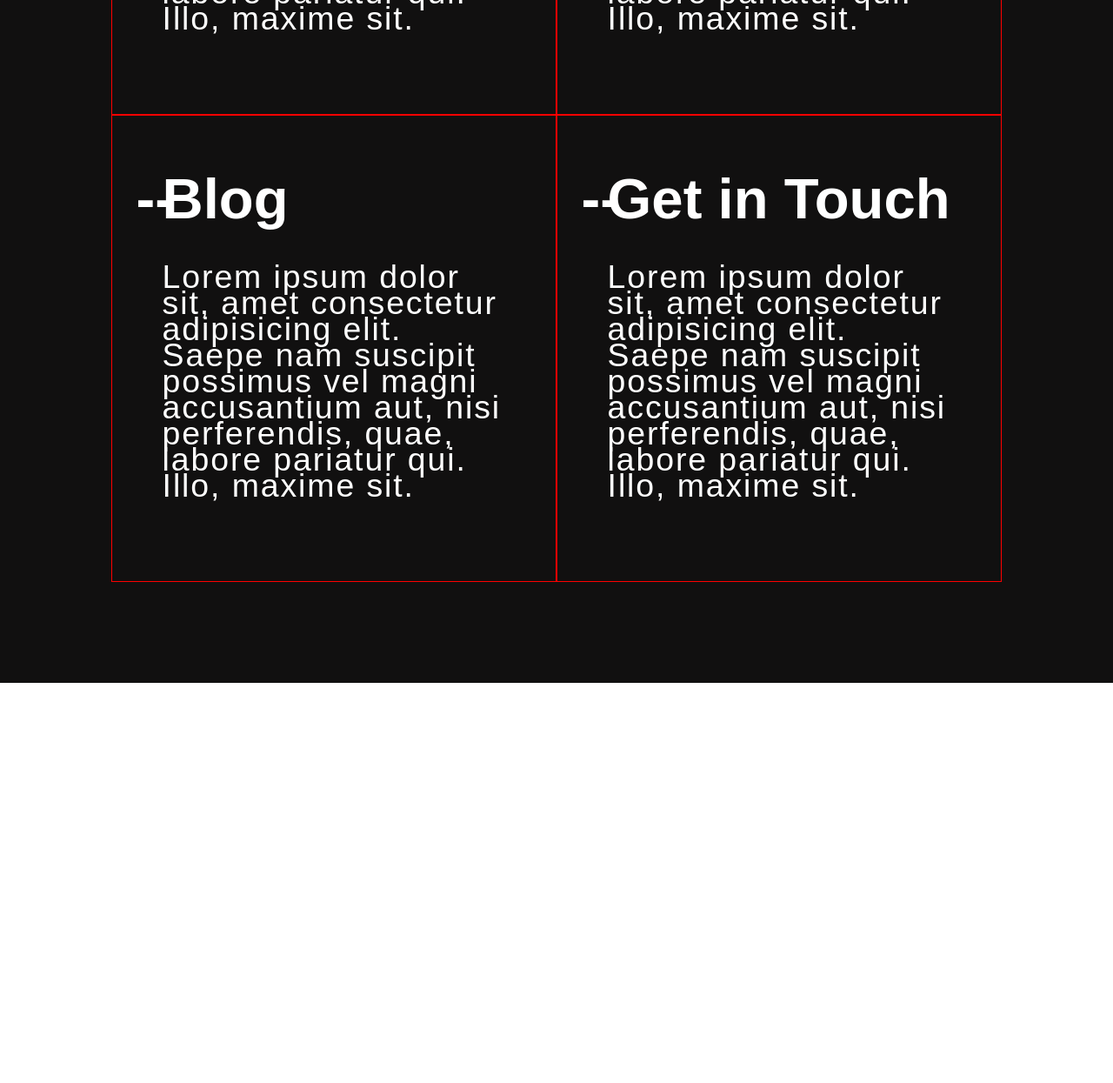
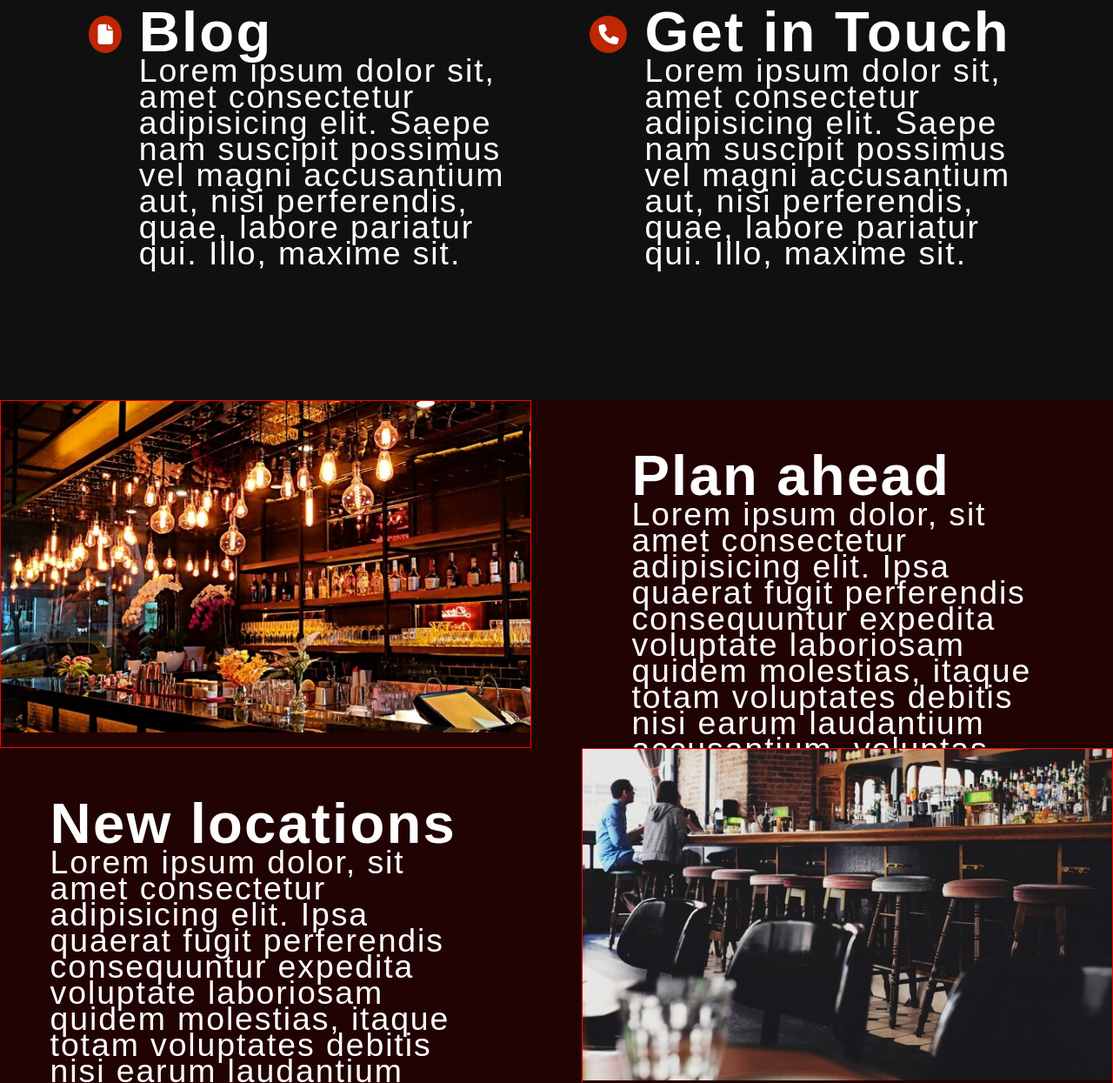
Before and after one commit to shin1211/Seungmin-Shin-Project-One, a plain HTML site: page index.html in a window 1280 px wide. Shown: the part 1160-2405 px from the top of the page at 87% size. Before the commit the page ends 1945 px from the top, so only its background shows below. Drawn offline with Linux system fonts and the light colour scheme; a web font is replaced by a local one.

Commit message:
header, section-1 done, working on section-2

```diff
--- a/index.html
+++ b/index.html
@@ -9,6 +9,7 @@
     <link rel="preconnect" href="https://fonts.gstatic.com" crossorigin>
     <link href="https://fonts.googleapis.com/css2?family=Chathura:wght@400;700&family=Tulpen+One&display=swap" rel="stylesheet">
     <link rel="stylesheet" href="./styles/style.css">
+    <script src="https://kit.fontawesome.com/47d75b071a.js" crossorigin="anonymous"></script>
 </head>
 <body>
     <!--  Header Start -->
@@ -38,25 +39,61 @@
             <div class="wrapper">
                 <ul>
                     <li>
+                        <i class="fas fa-home"></i>
+                        <div class="content">
                             <h2>New space</h2>
                             <p>Lorem ipsum dolor sit, amet consectetur adipisicing elit. Saepe nam suscipit possimus vel magni accusantium aut, nisi perferendis, quae, labore pariatur qui. Illo, maxime sit.</p>
+                        </div>
                     </li>
                     <li>
+                        <i class="fas fa-users"></i>
+                        <div class="content">
                             <h2>Community</h2>
                             <p>Lorem ipsum dolor sit, amet consectetur adipisicing elit. Saepe nam suscipit possimus vel magni accusantium aut, nisi perferendis, quae, labore pariatur qui. Illo, maxime sit.</p>
+                        </div>
                     </li>
                     <li>
+                        <i class="fas fa-file"></i>
+                        <div class="content">
                             <h2>Blog</h2>
                             <p>Lorem ipsum dolor sit, amet consectetur adipisicing elit. Saepe nam suscipit possimus vel magni accusantium aut, nisi perferendis, quae, labore pariatur qui. Illo, maxime sit.</p>
+                        </div>
                     </li>
                     <li>
+                        <i class="fas fa-phone"></i>
+                        <div class="content">
                             <h2>Get in Touch</h2>
                             <p>Lorem ipsum dolor sit, amet consectetur adipisicing elit. Saepe nam suscipit possimus vel magni accusantium aut, nisi perferendis, quae, labore pariatur qui. Illo, maxime sit.</p>
+                        </div>
                     </li>
                 </ul>
             </div>  <!-- Wrapper End -->
+        </section>  <!-- About-info End -->
+        <!-- Blog Start  -->
+        <section class="blog">
+            <ul>
+                <li>
+                    <div class="image-container">
+                        <img src="/images/Home/left-image.jpg" alt="">
+                    </div>
+                    <div class="content">
+                        <h2>Plan ahead</h2>
+                        <p>Lorem ipsum dolor, sit amet consectetur adipisicing elit. Ipsa quaerat fugit perferendis consequuntur expedita voluptate laboriosam quidem molestias, itaque totam voluptates debitis nisi earum laudantium accusantium, voluptas dolorum eos ratione quis.</p>
+                        <a href="#">Read More</a>
+                    </div>
+                </li>
+                <li>
+                    <div class="image-container">
+                        <img src="/images/Home/right-image.jpg" alt="">
+                    </div>
+                    <div class="content">
+                        <h2>New locations</h2>
+                        <p>Lorem ipsum dolor, sit amet consectetur adipisicing elit. Ipsa quaerat fugit perferendis consequuntur expedita voluptate laboriosam quidem molestias, itaque totam voluptates debitis nisi earum laudantium accusantium, voluptas dolorum eos ratione quis.</p>
+                        <a href="#">Read More</a>
+                    </div>
+                </li>
+            </ul>
         </section>
-
     </main>
 
     <footer></footer>
--- a/styles/sass/_main.scss
+++ b/styles/sass/_main.scss
@@ -1,3 +1,7 @@
+/*=============
+section.about-info
+=============== */
+
 section.about-info {
   background-color: $color-4;
   padding: 6rem 0;
@@ -9,18 +13,61 @@ section.about-info {
 
     li {
       width: 50%;
-      padding: 3rem;
-      border: 1px solid red;
+      padding: 2rem;
+      display: flex;
 
-      h2 {
-        position: relative;
-        &::before {
-          content: "--";
-          position: absolute;
-          //   float: left;
-          left: -30px;
-        }
+      i.fas {
+        display: block;
+        color: $color-1;
+        font-size: 1.2rem;
+        padding: 10px;
+        margin-top: 10px;
+        margin-right: 20px;
+        background-color: $color-2;
+        align-self: baseline;
+        border-radius: 50%;
       }
     }
   }
 }
+
+/*=============
+section.blog
+=============== */
+
+section.blog {
+  background-color: $color-5;
+
+  ul {
+    display: flex;
+    flex-direction: column;
+
+    li {
+      display: flex;
+
+      .image-container img {
+        display: block;
+        object-fit: cover;
+        height: auto;
+      }
+
+      .image-container {
+        flex: 1 0 45%;
+        border: 1px solid red;
+        // padding: 3rem;
+      }
+      .content {
+        padding: 3rem;
+        flex: 1 0 45%;
+        height: 400px;
+      }
+    }
+    li:first-child .content {
+      margin-left: 3rem;
+    }
+    li:last-child .image-container {
+      order: 1;
+      margin-left: 3rem;
+    }
+  }
+}
--- a/styles/sass/_setup.scss
+++ b/styles/sass/_setup.scss
@@ -237,10 +237,16 @@ html {
   font-size: 120%;
 }
 
+img {
+  max-width: 100%;
+  max-height: 100%;
+}
+
 ul,
 h1,
 h2,
 h3,
+p,
 a {
   padding: 0;
   margin: 0;
@@ -281,6 +287,8 @@ h1 {
 h2 {
   font-size: 3.4rem;
   color: $color-1;
+  line-height: 58px;
+  letter-spacing: 2.2px;
 }
 
 .nav-bar {
@@ -299,9 +307,9 @@ h2 {
 }
 
 p {
-  font-family: "Chathura", sans-serif;
+  font-family: $base-font;
+  font-weight: 400;
   font-size: 1.95rem;
-  font-weight: 400;
   line-height: 30px;
   letter-spacing: 1.9px;
   color: $color-1;
@@ -309,6 +317,6 @@ p {
 
 .wrapper {
   max-width: 1200px;
-  width: 80%;
+  width: 90%;
   margin: 0 auto;
 }
```
Also changed, not shown: styles/style.css. Lines whose indentation alone changed are shown as unchanged.
